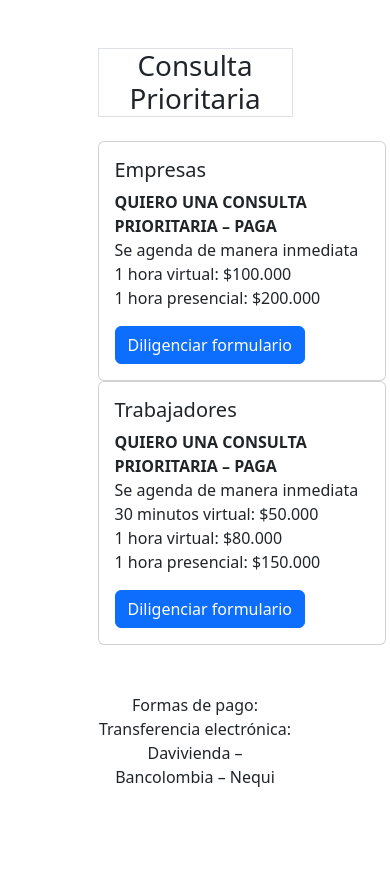
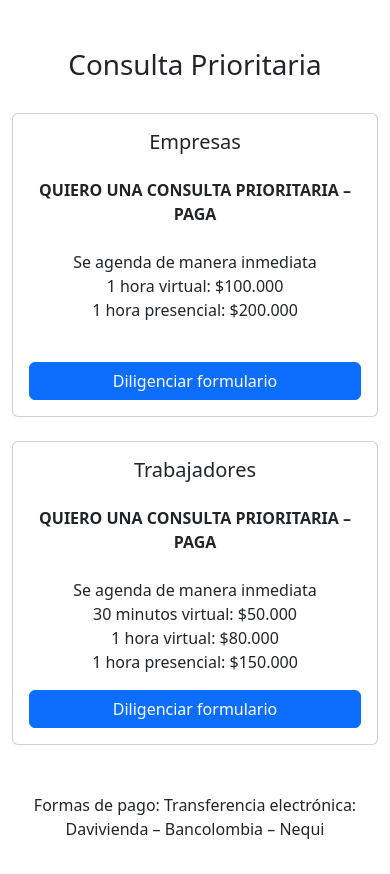
Before and after one commit to wjorellano/abogados, a Next.js app: page /consulta-prioritaria in a window 390 px wide. Shown: the top 874 px of the page. Built offline with nearby package versions, Linux system fonts and the light colour scheme.

Commit message:
responsive design

```diff
--- a/components/Cards.jsx
+++ b/components/Cards.jsx
@@ -7,9 +7,10 @@ const EmpresarioCard = () => {
   return (
     <Card style={{ width: "18rem", height: "100%" }}>
       <Card.Body>
-        <Card.Title>Empresas</Card.Title>
-        <Card.Text>
+        <Card.Title className="text-center mb-4">Empresas</Card.Title>
+        <Card.Text className="text-center">
           <strong>QUIERO UNA CONSULTA PRIORITARIA – PAGA</strong>
+          <br />
           <br />
           Se agenda de manera inmediata
           <br />
@@ -17,8 +18,9 @@ const EmpresarioCard = () => {
           <br />
           1 hora presencial: $200.000
           <br />
+          <br />
         </Card.Text>
-        <Button as={Link} to="/formulario-empresario" variant="primary">
+        <Button as={Link} to="/formulario-empresario" variant="primary w-100">
           Diligenciar formulario
         </Button>
       </Card.Body>
@@ -30,9 +32,10 @@ const TrabajadorCard = () => {
   return (
     <Card style={{ width: "18rem" }}>
       <Card.Body>
-        <Card.Title>Trabajadores</Card.Title>
-        <Card.Text>
+        <Card.Title className="text-center mb-4">Trabajadores</Card.Title>
+        <Card.Text className="text-center">
           <strong>QUIERO UNA CONSULTA PRIORITARIA – PAGA</strong>
+          <br />
           <br />
           Se agenda de manera inmediata
           <br />
@@ -43,7 +46,7 @@ const TrabajadorCard = () => {
           1 hora presencial: $150.000
           <br />
         </Card.Text>
-        <Button as={Link} to="/formulario-trabajador" variant="primary">
+        <Button as={Link} to="/formulario-trabajador" variant="primary w-100">
           Diligenciar formulario
         </Button>
       </Card.Body>
--- a/src/app/consulta-prioritaria/page.js
+++ b/src/app/consulta-prioritaria/page.js
@@ -1,19 +1,65 @@
 import React from "react";
-import { EmpresarioCard, TrabajadorCard } from "../../../components/Cards";
 
 const ConsultaPrioritariaPage = () => {
   return (
-    <div className="w-50 m-auto mt-5">
-      <h1 className="text-center border">Consulta Prioritaria</h1>
-      <div className="row justify-content-center mt-4">
-        <div className="col col-md-6 col-sm-12">
-          <EmpresarioCard />
+    <div className="conatiner">
+      <div className="row justify-content-center mt-5 m-auto">
+        <h1 className="text-center">Consulta Prioritaria</h1>
+      </div>
+      <div className="row justify-content-center mt-4 m-auto mb-5">
+        <div className="col-12 col-md-4 col-sm-12">
+          <div className="card mb-4">
+            <div className="card-body">
+              <h5 className="card-title text-center mb-4">Empresas</h5>
+              <p className="card-text text-center">
+                <strong>QUIERO UNA CONSULTA PRIORITARIA – PAGA</strong>
+                <br />
+                <br />
+                Se agenda de manera inmediata
+                <br />
+                1 hora virtual: $100.000
+                <br />
+                1 hora presencial: $200.000
+                <br />
+                <br />
+              </p>
+              <a
+                href="/formulario-empresario"
+                className="btn btn-primary w-100"
+              >
+                Diligenciar formulario
+              </a>
+            </div>
+          </div>
         </div>
-        <div className="col col-md-6 col-sm-12">
-          <TrabajadorCard />
+        <div className="col-12 col-md-4 col-sm-12">
+          <div className="card">
+            <div className="card-body">
+              <h5 className="card-title text-center mb-4">Trabajadores</h5>
+              <p className="card-text text-center">
+                <strong>QUIERO UNA CONSULTA PRIORITARIA – PAGA</strong>
+                <br />
+                <br />
+                Se agenda de manera inmediata
+                <br />
+                30 minutos virtual: $50.000
+                <br />
+                1 hora virtual: $80.000
+                <br />
+                1 hora presencial: $150.000
+                <br />
+              </p>
+              <a
+                href="/formulario-trabajador"
+                className="btn btn-primary w-100"
+              >
+                Diligenciar formulario
+              </a>
+            </div>
+          </div>
         </div>
       </div>
-      <p className="text-center mt-5">
+      <p className="text-center mt-2">
         Formas de pago: Transferencia electrónica: Davivienda – Bancolombia –
         Nequi
       </p>
@@ -31,3 +77,18 @@ export default ConsultaPrioritariaPage;
 // <br />
 //     Formas de pago: Transferen cia electrónica: Davivienda – Bancolombia – Nequi
 // </p>
+// <div className="w-100 m-auto mt-5 border">
+//   <h1 className="text-center">Consulta Prioritaria</h1>
+//   <div className="row justify-content-center mt-4 m-auto">
+//     <div className="col col-md-6 col-sm-12">
+//       <EmpresarioCard />
+//     </div>
+//     <div className="col col-md-6 col-sm-12">
+//       <TrabajadorCard />
+//     </div>
+//   </div>
+//   <p className="text-center mt-5">
+//     Formas de pago: Transferencia electrónica: Davivienda – Bancolombia –
+//     Nequi
+//   </p>
+// </div>;
```
